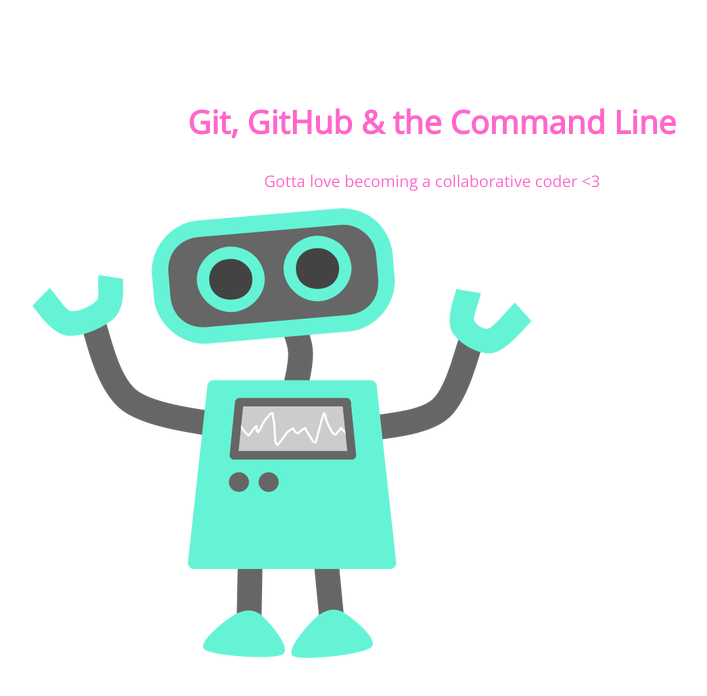
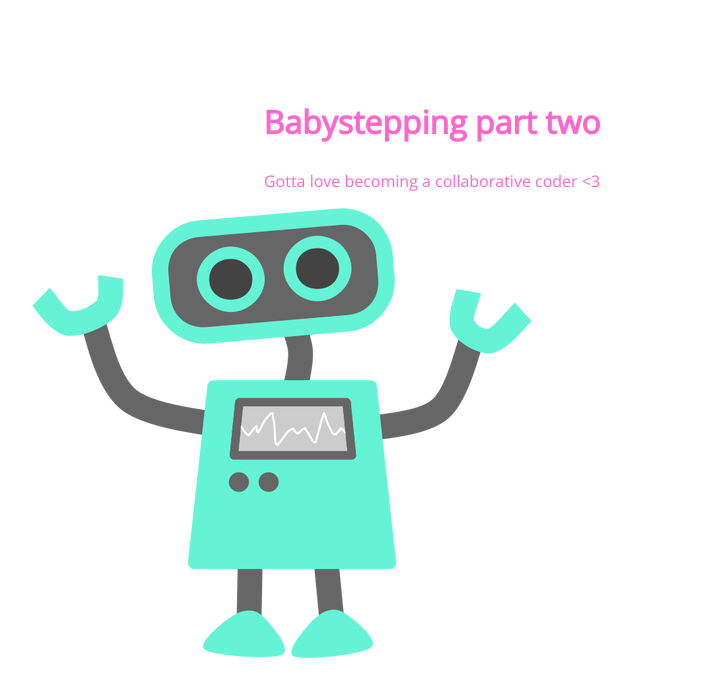
Before and after one commit to svulgan/105-project, a plain HTML site: page index.html in a window 1280 px wide. Shown: the whole page, without its empty margins (208-915 px from the left). Drawn offline with nearby package versions, Linux system fonts and the light colour scheme.

Commit message:
my update

```diff
--- a/index.html
+++ b/index.html
@@ -8,7 +8,7 @@
 </head>
 <body>
 	<section>
-		<h1>Git, GitHub & the Command Line</h1>
+		<h1>Babystepping part two</h1>
 		<p>Gotta love becoming a collaborative coder <3</p>
 		<img src="img/happy-blue-robot.png">
 	</section>
```
